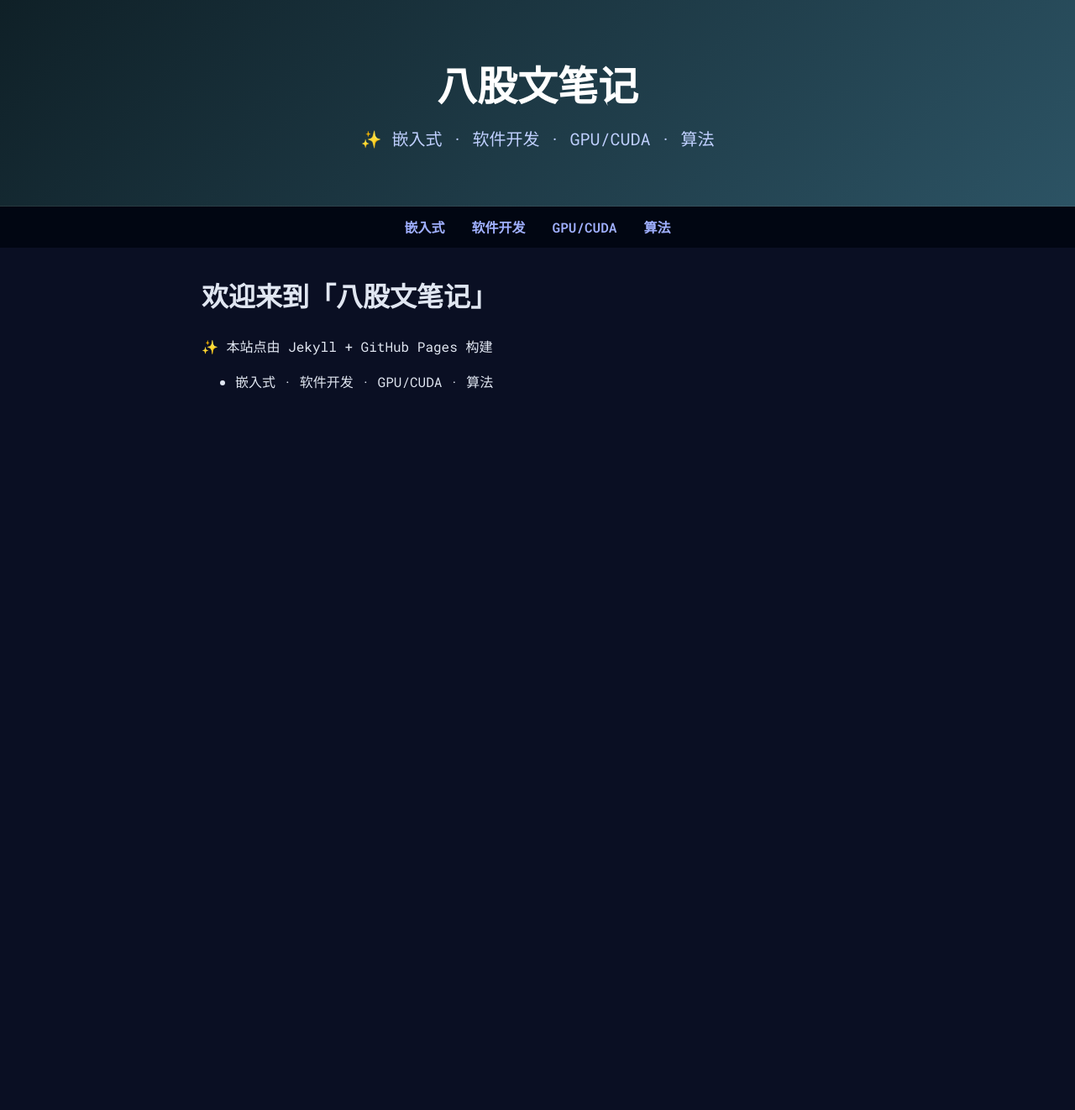
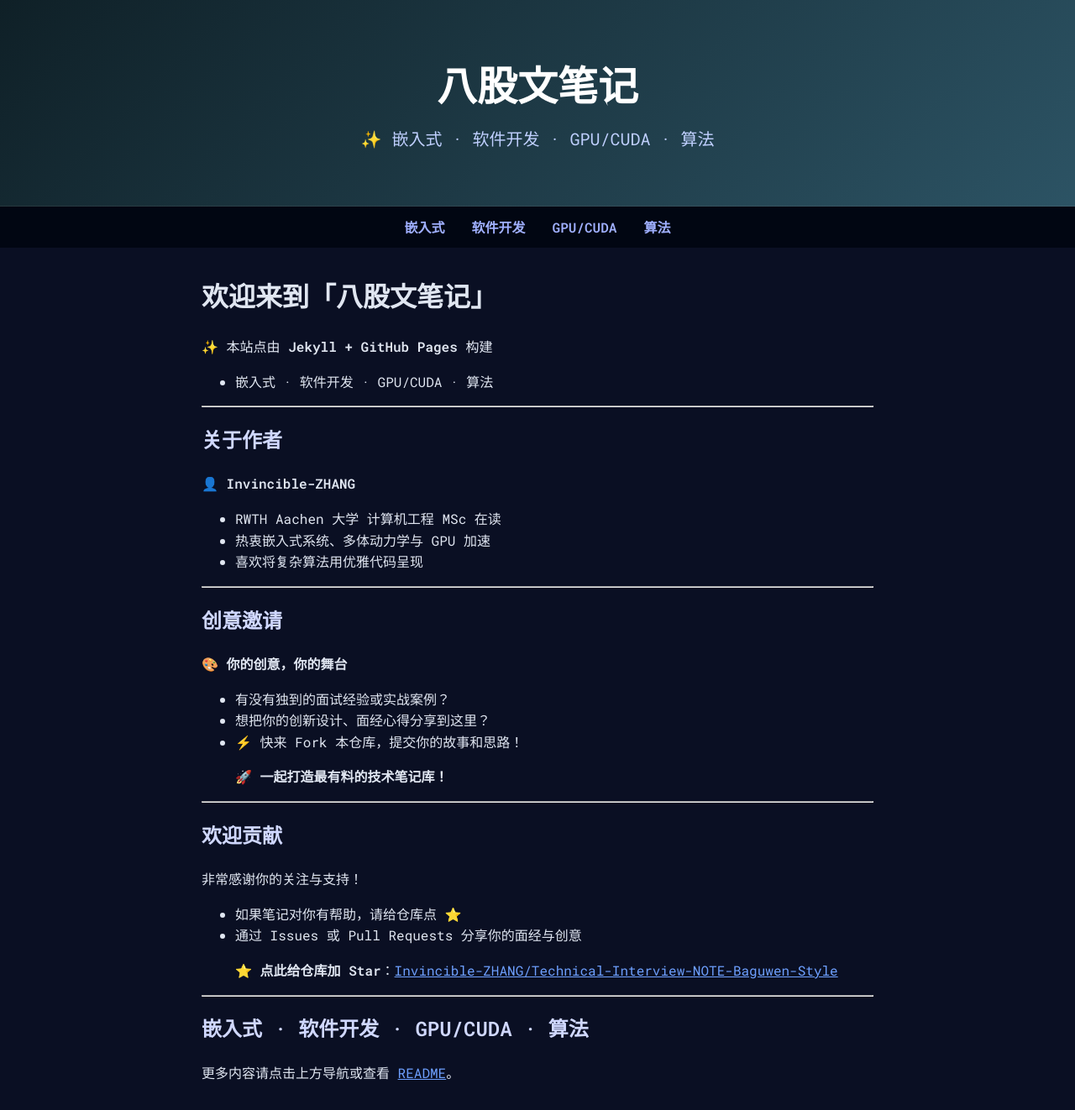
Before and after one commit to Invincible-ZHANG/Technical-Interview-NOTE-Baguwen-Style, a Jekyll site: the page built from docs/index.md, in a window 1280 px wide. Shown: the whole page at 84% size. Built offline with Jekyll 4.4.1, drawn with Linux system fonts in a browser that asks for light colours; our own code applies the rules of GitHub Pages for plain Markdown files; before the commit the page ends 900 px from its top, so only the background shows below that.

Commit message:
feat: update homepage intro with RWTH 身份 & creative invite

```diff
--- a/docs/index.md
+++ b/docs/index.md
@@ -5,5 +5,41 @@ title: 八股文笔记
 
 # 欢迎来到「八股文笔记」
 
-✨ 本站点由 Jekyll + GitHub Pages 构建
+✨ 本站点由 **Jekyll + GitHub Pages** 构建
 - 嵌入式 · 软件开发 · GPU/CUDA · 算法
+
+---
+
+## 关于作者
+
+👤 **Invincible-ZHANG**
+- RWTH Aachen 大学 计算机工程 MSc 在读
+- 热衷嵌入式系统、多体动力学与 GPU 加速
+- 喜欢将复杂算法用优雅代码呈现
+
+---
+
+## 创意邀请
+
+🎨 **你的创意，你的舞台**
+- 有没有独到的面试经验或实战案例？
+- 想把你的创新设计、面经心得分享到这里？
+- ⚡️ 快来 Fork 本仓库，提交你的故事和思路！
+
+> 🚀 **一起打造最有料的技术笔记库！**
+
+---
+
+## 欢迎贡献
+
+非常感谢你的关注与支持！
+- 如果笔记对你有帮助，请给仓库点 ⭐
+- 通过 Issues 或 Pull Requests 分享你的面经与创意
+
+> ⭐ **点此给仓库加 Star**：[Invincible-ZHANG/Technical-Interview-NOTE-Baguwen-Style](https://github.com/Invincible-ZHANG/Technical-Interview-NOTE-Baguwen-Style)
+
+---
+
+## 嵌入式 · 软件开发 · GPU/CUDA · 算法
+
+更多内容请点击上方导航或查看 [README](../README.md)。
```
